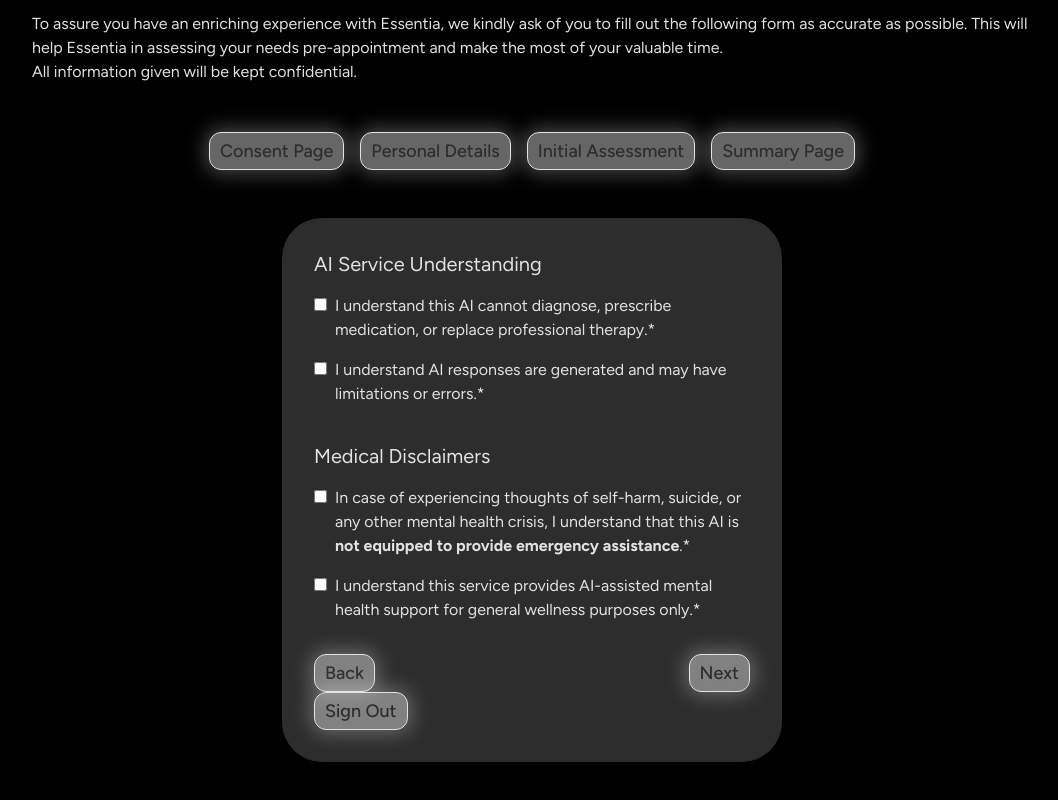
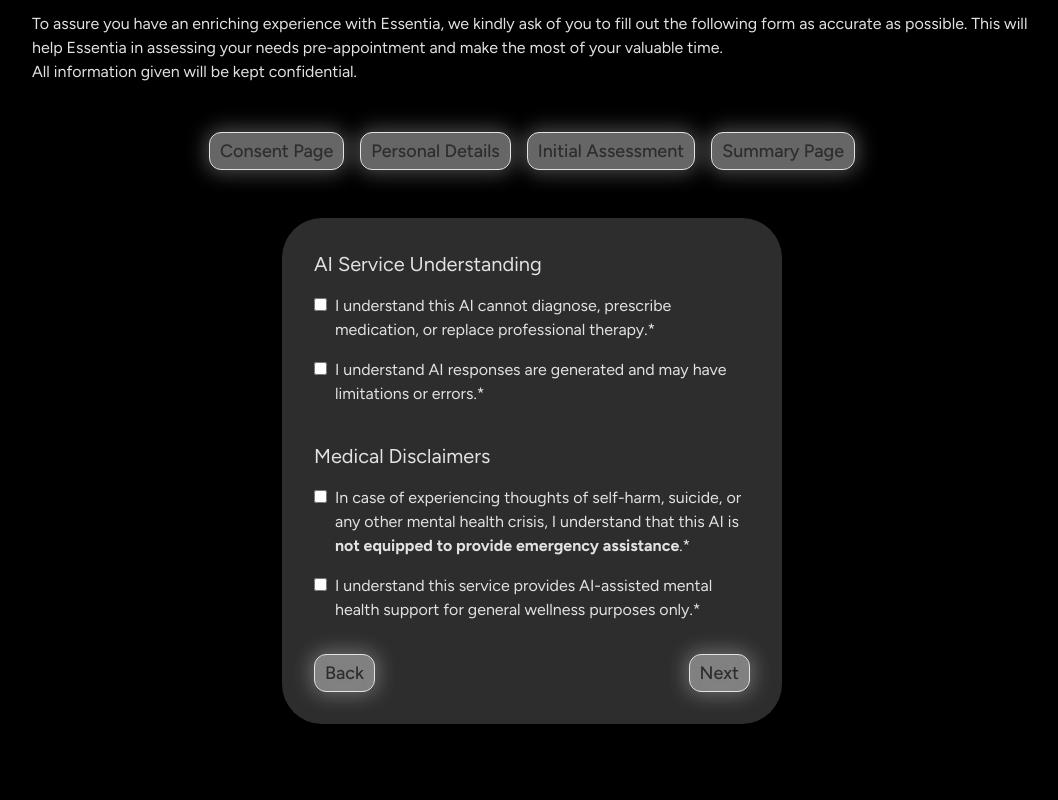
Before and after one commit to Bernd-Tech/Fullstack-Exercise, a React (Vite) app in the folder frontend/: page /complete-profile in a window 1280 px wide. Shown: the part 224-1024 px from the top of the page, without its empty margins (108-1166 px from the left). Built offline with nearby package versions, Linux system fonts and the light colour scheme; no server answers.

Commit message:
Finished supabase table set up and cleaned up code

```diff
--- a/frontend/src/pages/CompleteProfilePage.jsx
+++ b/frontend/src/pages/CompleteProfilePage.jsx
@@ -101,50 +101,9 @@
             <ReviewPage getValues={getValues}/>
         )}
           </form>
-          <Button text="Sign Out" type="button" onClick={signOut} />
+          {/* <Button text="Sign Out" type="button" onClick={signOut} /> */}
         </div>
         </>)}
-        {/* <h1 className="text-5xl">Welcome to Essentia AI, {getValues("preferredName")}.</h1>
-        <p>To assure you have an enriching experience with Essentia, we kindly ask of you to fill out the following form as accurate as possible. This will help Essentia in assessing your needs pre-appointment and make the most of your valuable time.<br /> All information given will be kept confidential.</p>
-        <div className="flex gap-4">
-            <Button text="Consent Page" type="button" onClick={() => setCurrentPage(1)} />
-            <Button text="Personal Details" type="button" onClick={() => setCurrentPage(2)} />
-            <Button text="Initial Assessment" type="button" onClick={() => setCurrentPage(3)} />
-            <Button text="Summary Page" type="button" onClick={() => setCurrentPage(4)} />
-        </div>
-        <div className="bg-(--color-dark) w-[50%] rounded-[40px] p-8">
-          <form onSubmit={handleSubmit(onSubmit)} className="flex flex-col gap-8">
-            {currentPage === 1 && (
-              <>
-                <ConsentPage register={register} errors={errors} getValues={getValues}/>
-              </>
-            )}
-
-            {currentPage === 2 && (
-              <>
-                <CreateAccountPage register={register} errors={errors} getValues={getValues} watch={watch}/>
-              </>
-            )}
-
-            {currentPage === 3 && (
-              <>
-                <InitialAssessmentPage register={register} getValues={getValues} watch={watch}/>
-              </>
-            )}
-
-        {(currentPage < 4) && (
-            <div className="flex justify-between">
-            <Button type="button" onClick={prevPage} text="Back" />
-            <Button type="button" onClick={nextPage} text="Next" />
-            </div>
-        )}
-
-        {currentPage === 4 && (
-            <ReviewPage getValues={getValues}/>
-        )}
-          </form>
-          <Button text="Sign Out" type="button" onClick={signOut} />
-        </div> */}
       </div>
     </>
   );
```
